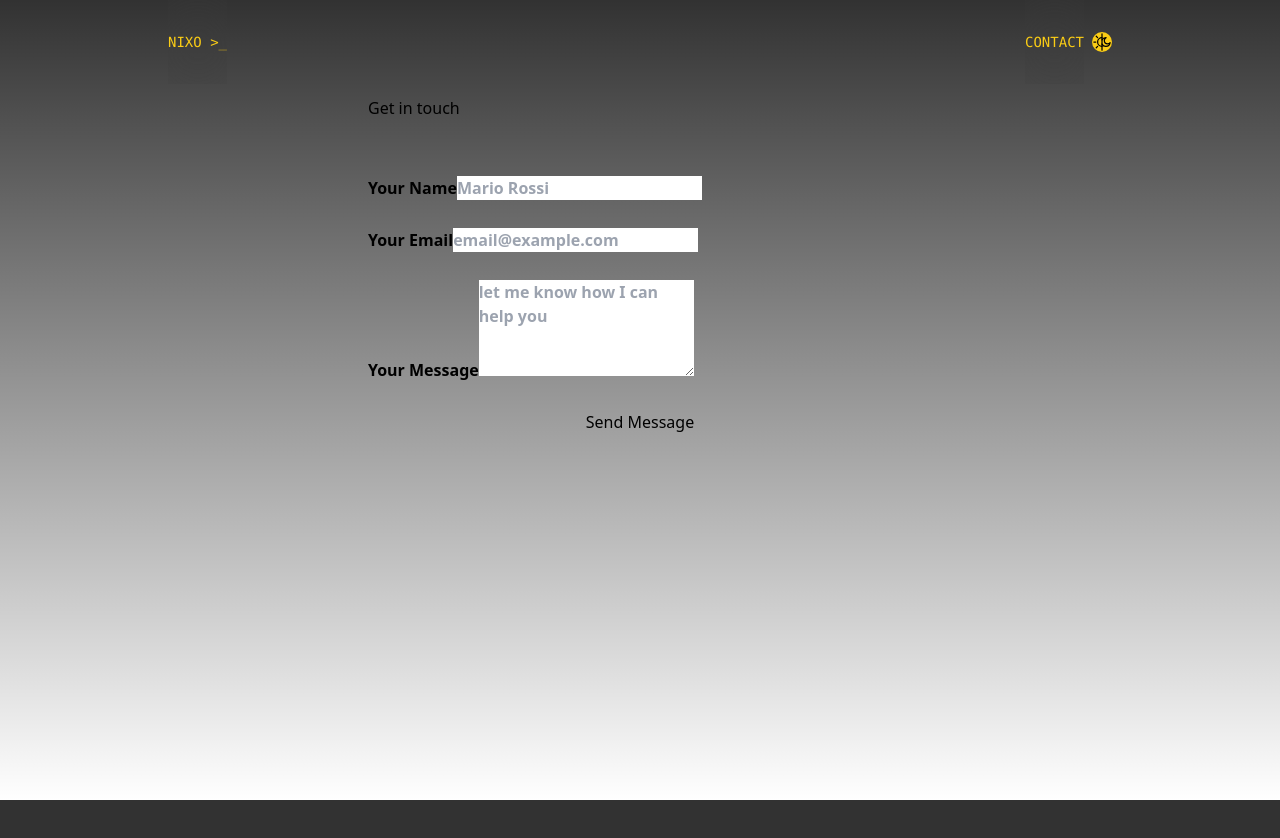
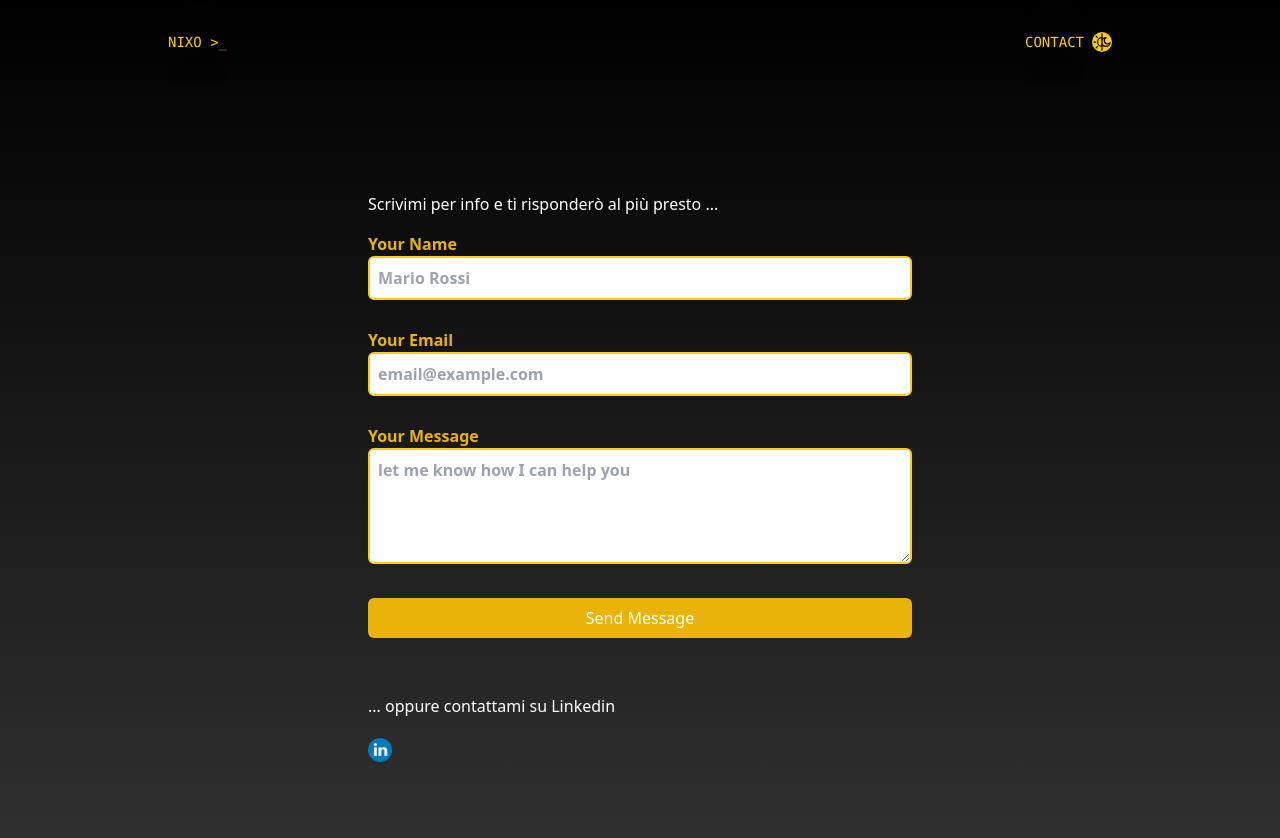
Before and after one commit to niksolaz/site-portfolio, a Next.js app: page /contact in a window 1280 px wide. Shown: the top 838 px of the page. Before the commit the page ends 800 px from the top, so only its background shows below. Built offline with nearby package versions, Linux system fonts and the light colour scheme.

Commit message:
create contact page

```diff
--- a/src/app/contact/page.tsx
+++ b/src/app/contact/page.tsx
@@ -4,6 +4,7 @@ import Alert from '../../components/Alert'
 import React, { useState, useRef } from 'react'
 import emailjs from '@emailjs/browser'
 import useAlert from '../../hooks/useAlert'
+import Image from "next/image";
 
 export default function Contact() {
   const formRef = useRef(null)
@@ -21,13 +22,11 @@ export default function Contact() {
     e.preventDefault();
     setIsLoading(true);
 
-    const serviceId = process.env.EMAILJS_SERVICE_ID;
-    const templateId = process.env.EMAILJS_TEMPLATE_ID;
-    const publicKey = process.env.EMAILJS_PUBLIC_KEY;
+    const serviceId = process.env.NEXT_PUBLIC_EMAILJS_SERVICE_ID;
+    const templateId = process.env.NEXT_PUBLIC_EMAILJS_TEMPLATE_ID;
+    const publicKey = process.env.NEXT_PUBLIC_EMAILJS_PUBLIC_KEY;
 
-    console.log(serviceId, templateId, publicKey)
 
-    /*
     emailjs.send(
       serviceId!,
       templateId!,
@@ -51,20 +50,20 @@ export default function Contact() {
       console.error(err)
       showAlert({ show: true, text: 'An error occurred, please try again later', type: 'danger' } as { show: boolean, text: string, type?: string });
     })
-    */
+
   };
 
     return (
         <main className="flex min-h-screen flex-col items-center justify-between p-24">
          <Navbar />
          {alert.show && <Alert {...alert} />}
-         <div className="flex-1 min-w-[50%] flex flex-col">
-            <h1 className="head-text">Get in touch</h1>
+         <div className="flex-1 min-w-[50%] flex flex-col  mt-24">
+            <h1 className="head-text">Scrivimi per info e ti risponderò al più presto ... </h1>
             <form
-              className="w-full flex flex-col gap-7 mt-14"
+              className="w-full flex flex-col gap-7 mt-4"
               onSubmit={handleSubmit}
             >
-              <label className="ext-black-50 font-semibold">
+              <label className="text-yellow-500  font-semibold">
                 Your Name
                 <input
                   type="text"
@@ -76,7 +75,7 @@ export default function Contact() {
                   onChange={handleChange}
                 />
               </label>
-              <label className="ext-black-50 font-semibold">
+              <label className="text-yellow-500 font-semibold">
                 Your Email
                 <input
                   type="email"
@@ -88,7 +87,7 @@ export default function Contact() {
                   onChange={handleChange}
                 />
               </label>
-              <label className="ext-black-50 font-semibold">
+              <label className="text-yellow-500 font-semibold">
                 Your Message
                 <textarea
                   name="message"
@@ -108,6 +107,18 @@ export default function Contact() {
                 {isLoading ? 'Sending...' : 'Send Message'}
               </button>
             </form>
+            <h1 className="mt-14">... oppure contattami su Linkedin</h1>
+            <div className="py-5">
+              <a href="https://www.linkedin.com/in/nicolasolazzo/" target="_blank" rel="noreferrer">
+                <Image
+                  src="/linkedin.png"
+                  alt="Linkedin Logo"
+                  width={24}
+                  height={24}
+                  priority
+                />
+              </a>
+            </div>
           </div>
         </main>
     )
--- a/src/app/globals.css
+++ b/src/app/globals.css
@@ -3,16 +3,24 @@
 @tailwind utilities;
 
 :root {
+  --foreground-rgb: 255, 255, 255;
+  --background-start-rgb: 0, 0, 0;
+  --background-end-rgb: 50, 50, 50;
+}
+
+/* Classe per il tema scuro */
+.dark-theme {
   --foreground-rgb: 0, 0, 0;
   --background-start-rgb: 50, 50, 50;
   --background-end-rgb: 255, 255, 255;
 }
 
-/* Classe per il tema scuro */
-.dark-theme {
-  --foreground-rgb: 255, 255, 255;
-  --background-start-rgb: 0, 0, 0;
-  --background-end-rgb: 50, 50, 50;
+.input, .textarea {
+  @apply border-2 border-yellow-400 rounded-md p-2 text-black w-full;
+}
+
+.btn {
+  @apply bg-yellow-500 p-2 rounded-md;
 }
 
 .icon-sun {
@@ -22,23 +30,6 @@
 .icon-moon {
   @apply bg-yellow-400 text-transparent
 }
-
-/* .st0{
-  fill:none;
-  stroke:#000000;
-  stroke-width:2;
-  stroke-linecap:round;
-  stroke-linejoin:round;
-  stroke-miterlimit:10;
-} */
-
-/* @media (prefers-color-scheme: dark) {
-  :root {
-    --foreground-rgb: 255, 255, 255;
-    --background-start-rgb: 0, 0, 0;
-    --background-end-rgb: 50, 50, 50;
-  }
-} */
 
 body {
   color: rgb(var(--foreground-rgb));
```
Also changed, not shown: public/linkedin.png (added), 1 other file (tests, documents, lock files or other folders).
